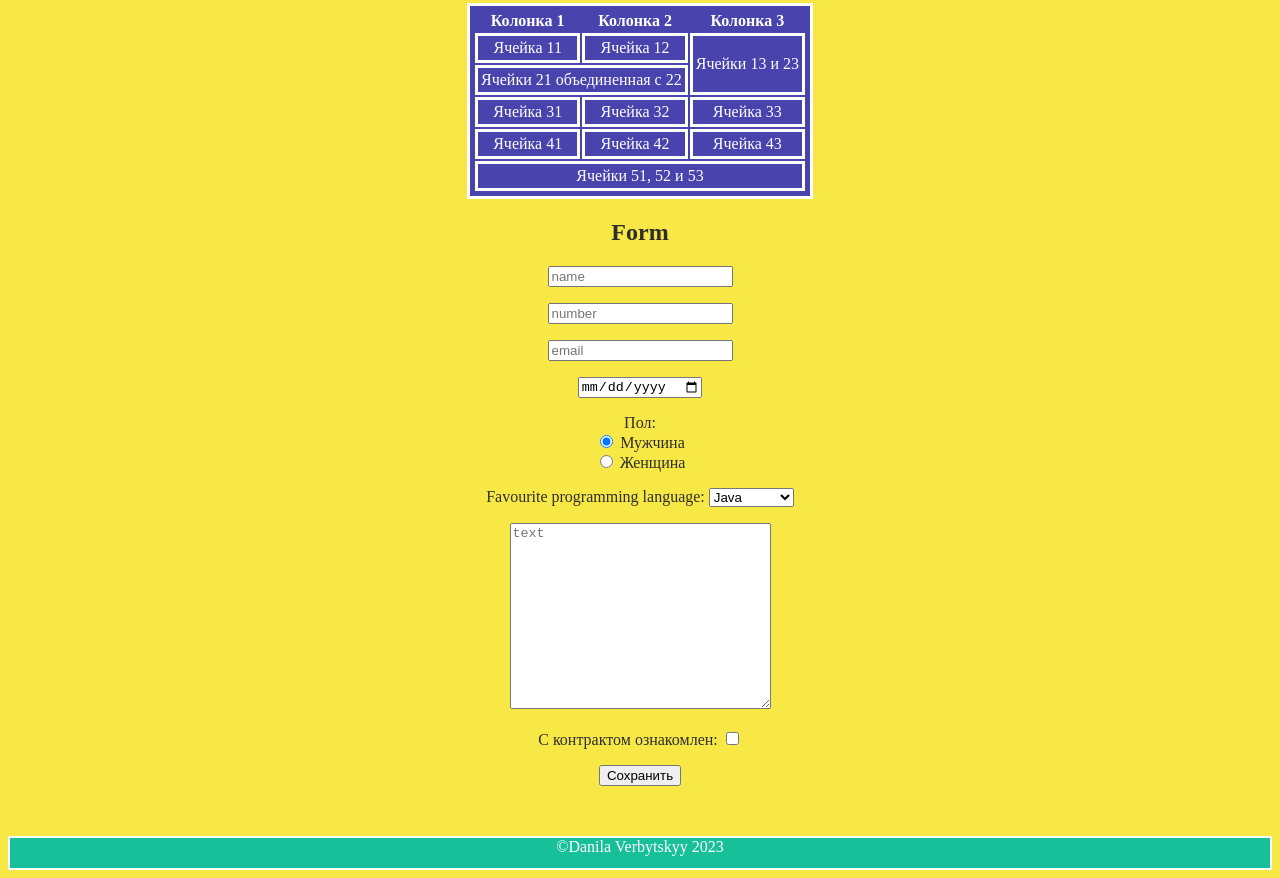
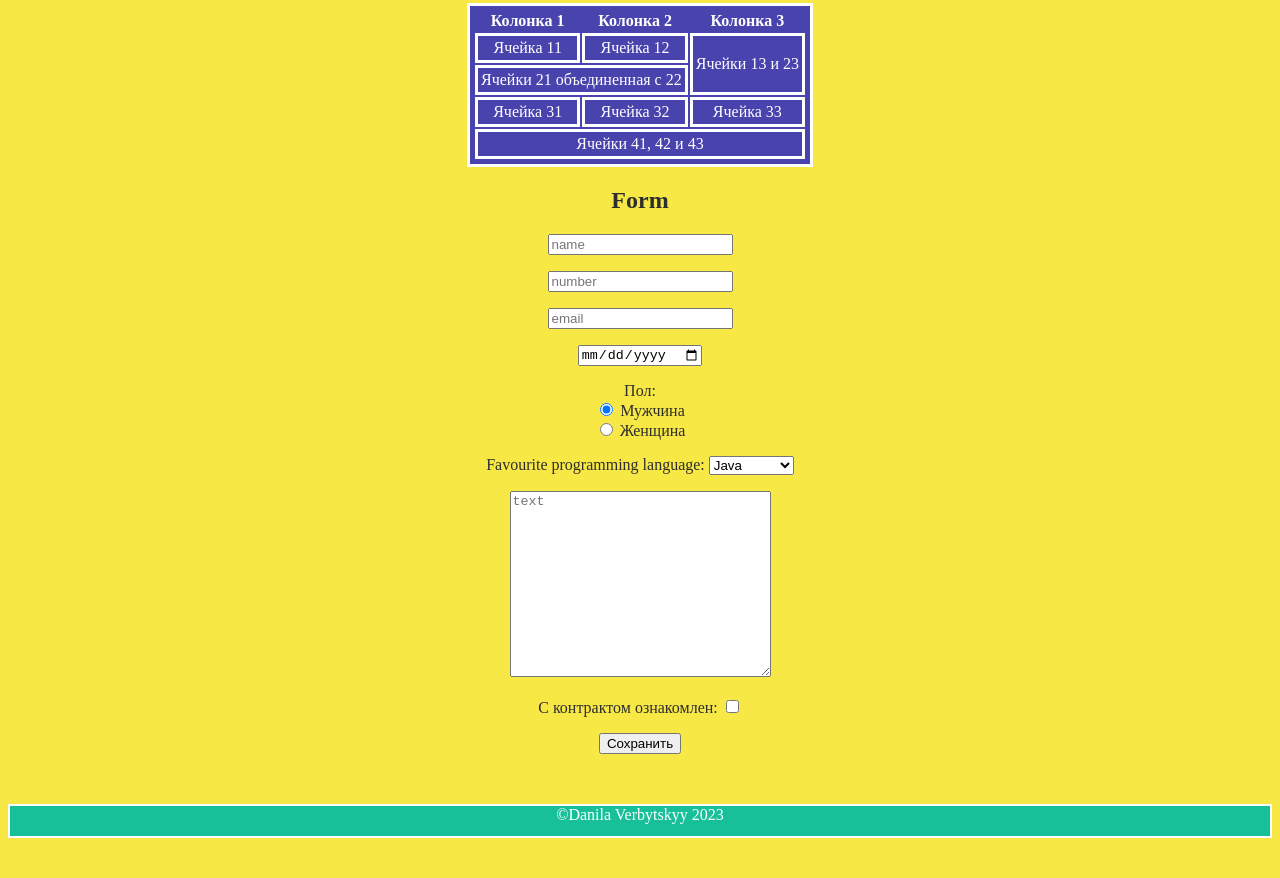
Before and after one commit to danilaverbytskyy/web2.github.io, a plain HTML site: page index.html in a window 1280 px wide. Shown: the part 1511-2389 px from the top of the page. After the commit the page ends 2357 px from the top, so only its background shows below. Drawn offline with Linux system fonts and the light colour scheme.

Commit message:
таюличка сделана2

```diff
--- a/index.html
+++ b/index.html
@@ -96,12 +96,7 @@
         <td>Ячейка 33</td>
     </tr>
     <tr>
-        <td>Ячейка 41</td>
-        <td>Ячейка 42</td>
-        <td>Ячейка 43</td>
-    </tr>
-    <tr>
-        <td colspan="3">Ячейки 51, 52 и 53</td>
+        <td colspan="3">Ячейки 41, 42 и 43</td>
     </tr>
 </table>
 
```
